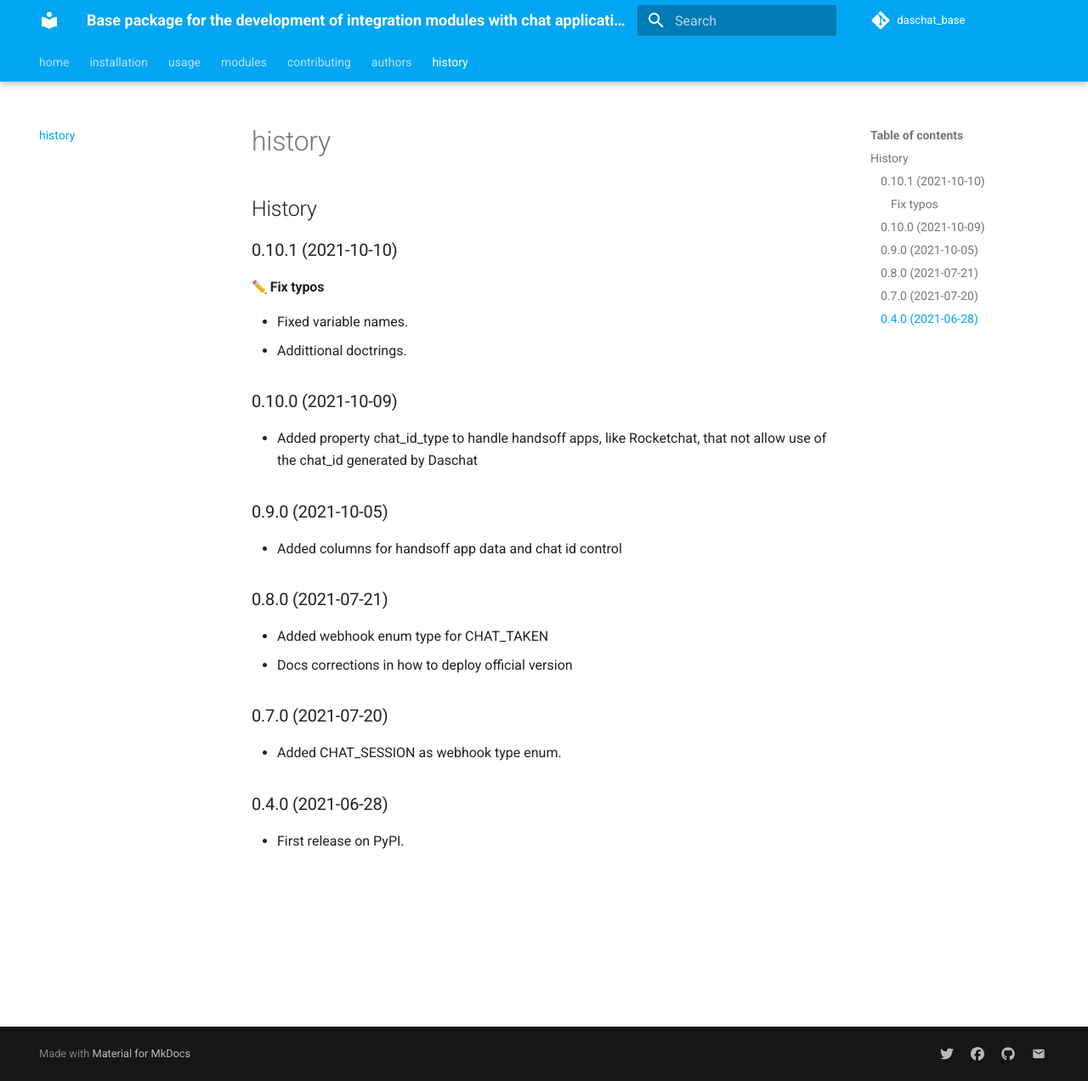
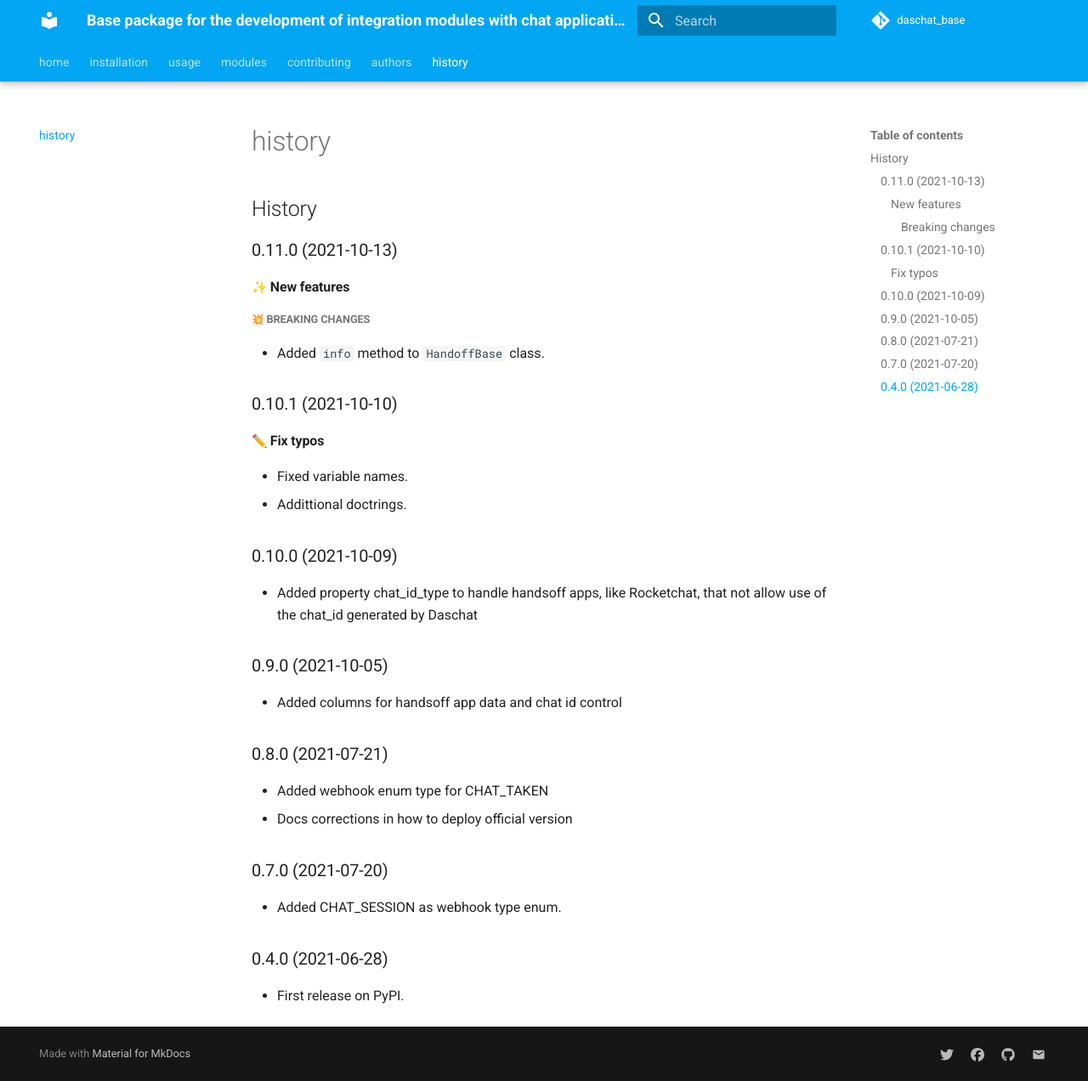
Before and after one commit to daschat-io/daschat_base, an MkDocs documentation site: the page built from docs/history.md, in a window 1280 px wide and 1272 px high. Shown: the whole window at 85% size. Built offline with MkDocs 1.6.1 and Material for MkDocs 9.7.7, drawn with Linux system fonts in a browser that asks for light colours; emoji names are drawn with the system emoji font; comment, search, counter and statistics services are not loaded.

Commit message:
Releasing version 0.11.0

```diff
--- a/HISTORY.md
+++ b/HISTORY.md
@@ -1,4 +1,12 @@
 # History
+
+## 0.11.0 (2021-10-13)
+
+### :sparkles: New features
+
+#### :boom: Breaking changes
+
+* Added `info` method to `HandoffBase` class.
 
 ## 0.10.1 (2021-10-10)
 
--- a/pyproject.toml
+++ b/pyproject.toml
@@ -1,7 +1,7 @@
 [tool]
 [tool.poetry]
 name = "daschat_base"
-version = "0.10.1"
+version = "0.11.0"
 homepage = "https://github.com/daschat-io/daschat_base"
 description = "Base package for Daschat modules."
 authors = ["Abner G Jacobsen <abner@apoana.com.br>"]
```
Also changed, not shown: CHANGELOG.md (+4 -3 lines), 1 other file.
